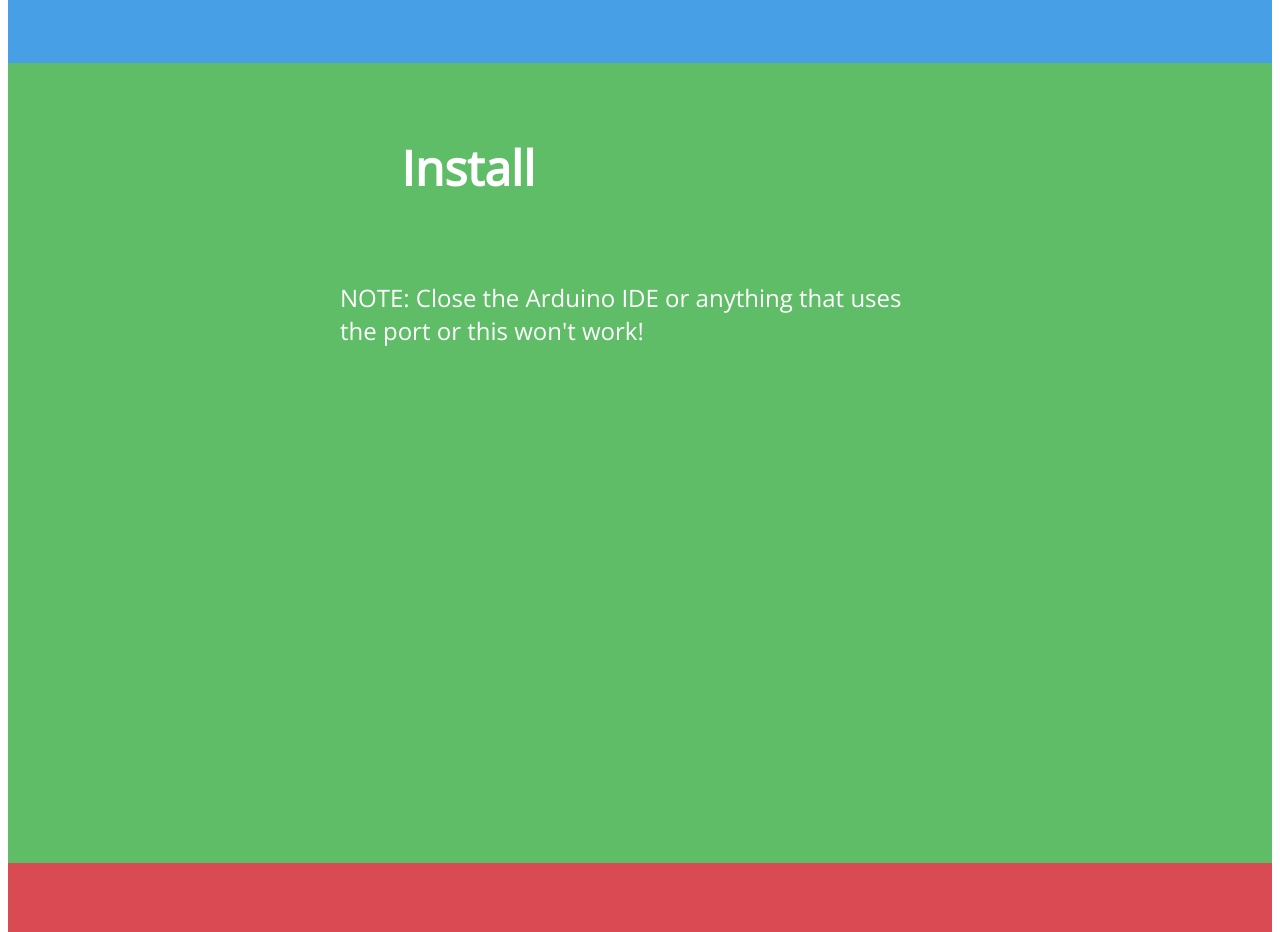
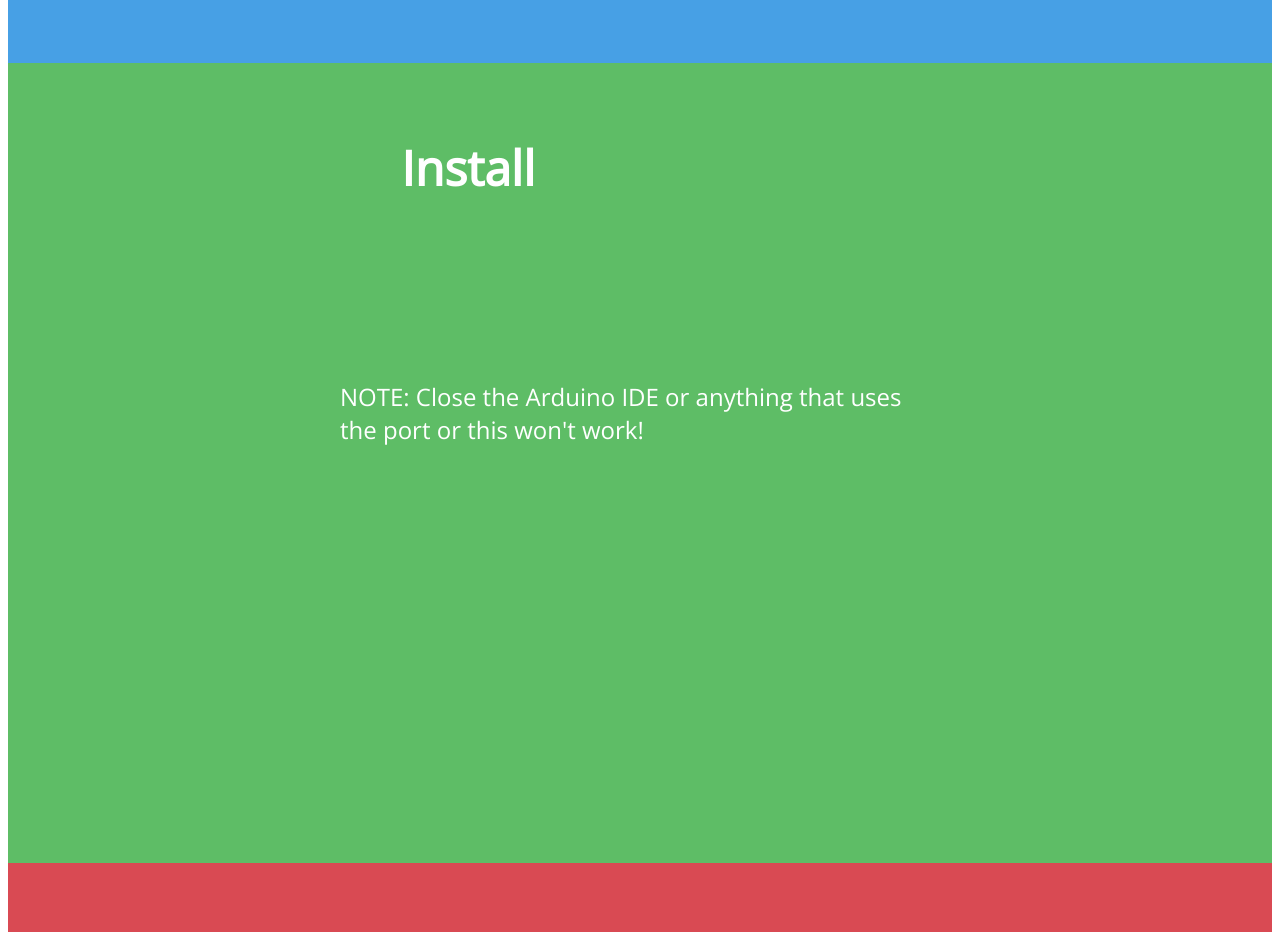
Before and after one commit to mbcrump/ESP32-S2-AUTO-INSTALL, a plain HTML site: page index.html in a window 1280 px wide. Shown: the part 840-1772 px from the top of the page. Drawn offline with nearby package versions, Linux system fonts and the light colour scheme; a script that the page names is missing.

Commit message:
Update index.html

```diff
--- a/index.html
+++ b/index.html
@@ -47,18 +47,20 @@
 
 <section id="install">
   <div class="container">
+	  <div class="main">
 	  <h1>Install</h1>
         <script
             type="module"
             src="https://unpkg.com/esp-web-tools@7.1.0/dist/web/install-button.js?module"></script>
         <esp-web-install-button id="installButton" manifest="bins/manifest.json"></esp-web-install-button>
-        <br>
+        <br><br><br><br>
         <span>NOTE: Close the Arduino IDE or anything that uses the port or this won't work!</span>
     </div>
     <div id="notSupported" style="display: none;">
         Your browser does not support the Web Serial API. Try the latest Chrome browser (Version 98.0.4758.102 (Official Build) (64-bit)
 is what I used)
     </div>
+	</div>
 </section>
 
 <section id="video">
```
